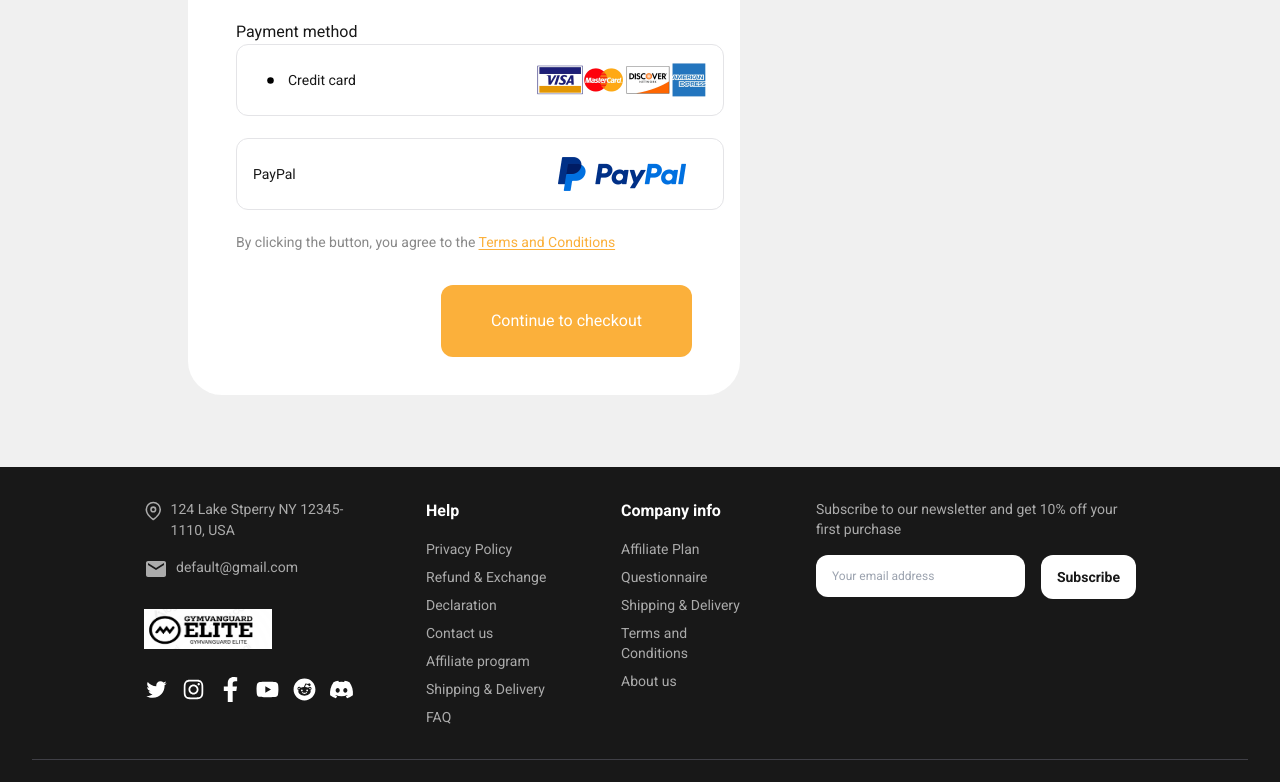
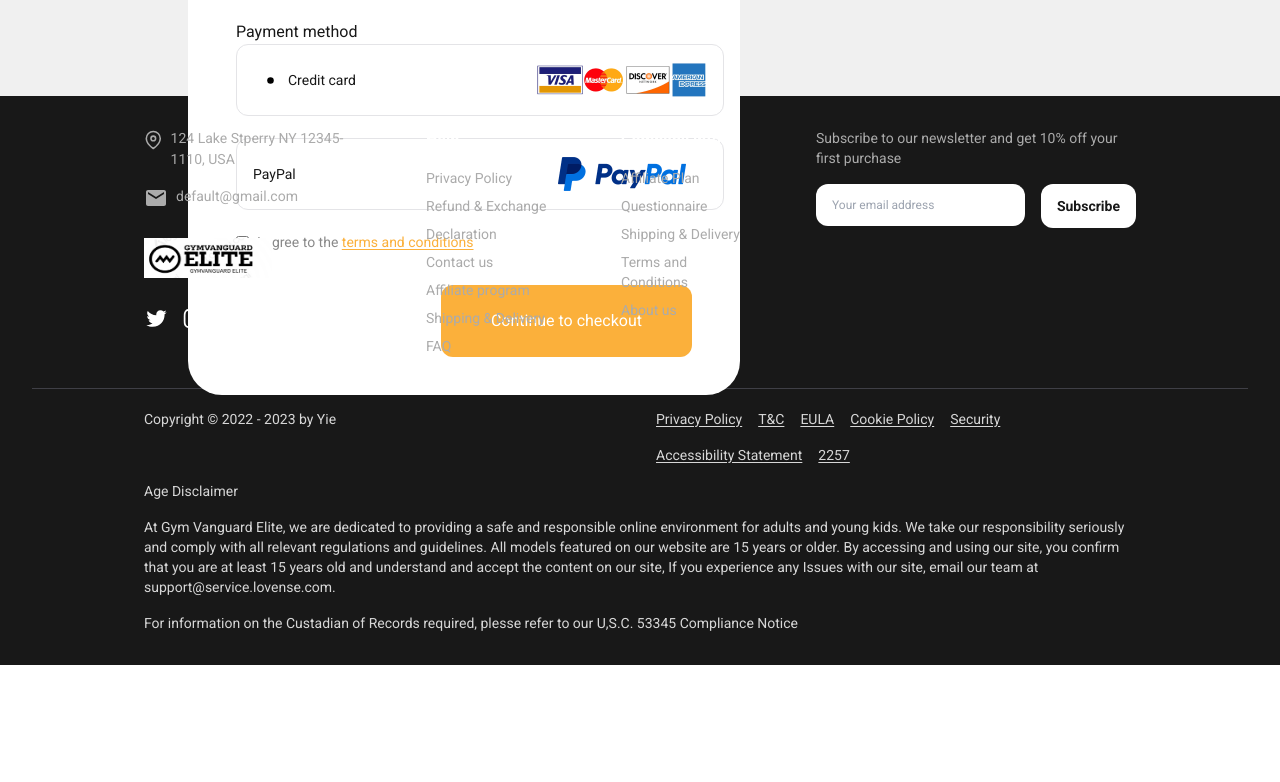
Before and after one commit to YieGin/Gym-Vanguard-Elite, a React (Vite) app: page /Ordering in a window 1280 px wide. Shown: the part 878-1660 px from the top of the page. After the commit the page ends 1543 px from the top, so only its background shows below. Built offline with nearby package versions, Linux system fonts and the light colour scheme.

Commit message:
fixed OrderingPage ui for ultrawide screens

```diff
--- a/src/Pages/ShopPage/Ordering/index.jsx
+++ b/src/Pages/ShopPage/Ordering/index.jsx
@@ -54,9 +54,10 @@ const Ordering = () => {
   }, []);
 
   return (
+    <div className="h-[100vh] bg-[#F0F0F0]">
       <form
         onSubmit={formik.handleSubmit}
-      className="font-Roboto TabletSm:bg-[#F0F0F0] SmartphonesSm:pb-[30px] TabletSm:pb-[72px]"
+        className="font-Roboto SmartphonesSm:pb-[30px] TabletSm:pb-[72px]"
       >
         <h1 className="py-6 font-bold text-center text-[24px] text-[#D7D7D7]">
           Billing details
@@ -194,10 +195,11 @@ const Ordering = () => {
               </div>
             </div>
             <div className="TabletSm:flex SmartphonesSm:hidden items-center gap-x-2 SmartphonesSm:mt-[22px] PC:mt-[22px]">
+              <input type="checkbox" />
               <p className="text-[#898989] text-[14px]">
-              By clicking the button, you agree to the{" "}
+                I agree to the{" "}
                 <span className="text-[#FBB03B] underline underline-offset-2 cursor-pointer">
-                Terms and Conditions
+                  terms and conditions
                 </span>
               </p>
             </div>
@@ -226,6 +228,7 @@ const Ordering = () => {
           </div>
         </div>
       </form>
+    </div>
   );
 };
 
--- a/src/Pages/ShopPage/Wishlist/index.jsx
+++ b/src/Pages/ShopPage/Wishlist/index.jsx
@@ -1,4 +1,4 @@
-import React, { useEffect, useLayoutEffect, useRef } from "react";
+import React, { useLayoutEffect } from "react";
 import { AiOutlineClose } from "react-icons/ai";
 import { motion } from "framer-motion";
 import { useWishlist } from "./WishlistContext";
```
Lines whose indentation alone changed are shown as unchanged.
